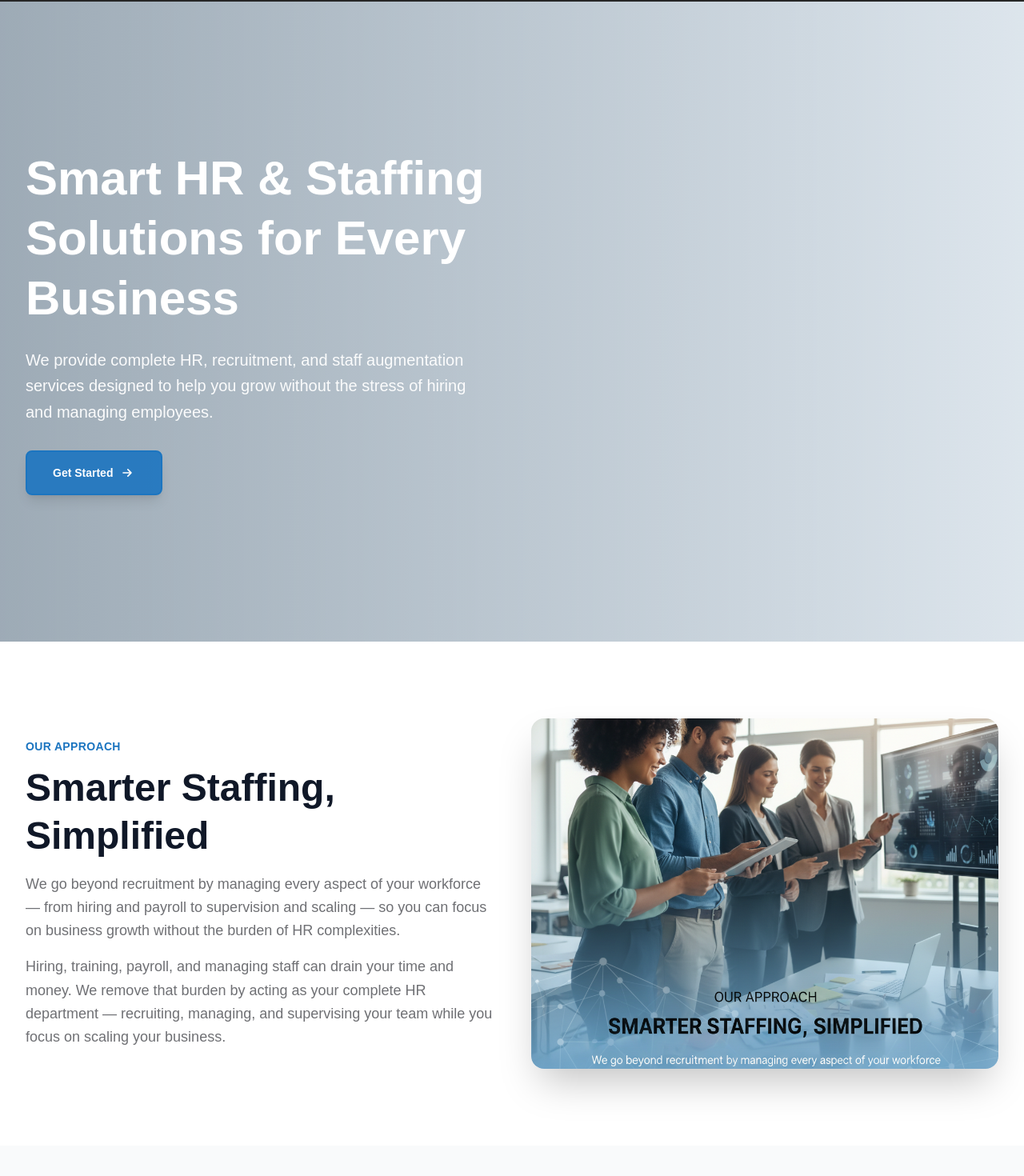
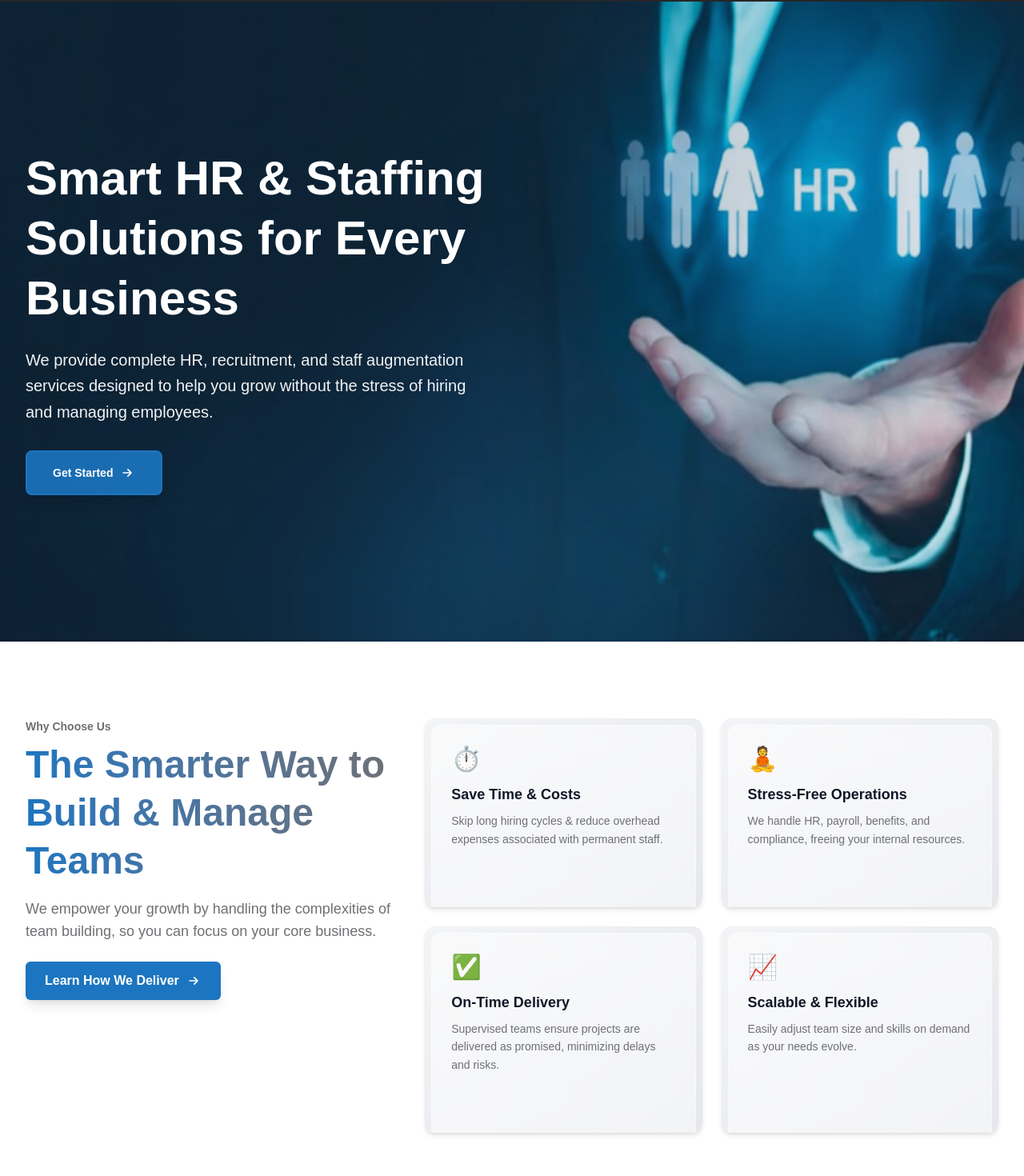
Before and after one commit to Sharmeen-Rauf/escabiz, a Next.js app: page /industries/hr-recruiting in a window 1280 px wide. Shown: the part 58-1528 px from the top of the page at 80% size. Built offline with nearby package versions, Linux system fonts and the light colour scheme.

Commit message:
Enhance HrRecruiting page with new sections and animations. Introduce 'Why Choose Us' section with key benefits, update background image styling for improved aesthetics, and add light-ray animations for visual appeal. Adjust layout for better content organization and readability.

```diff
--- a/src/app/industries/hr-recruiting/page.tsx
+++ b/src/app/industries/hr-recruiting/page.tsx
@@ -12,9 +12,22 @@ export default function HrRecruiting() {
         {/* Header Banner */}
         <section className="relative w-full min-h-[600px] md:min-h-[700px] lg:min-h-[800px] flex items-center overflow-hidden">
           {/* Background layers with explicit z-index to ensure visibility */}
-          <div className="absolute inset-0 z-0 bg-[url('/WhatsApp Image 2025-10-01 at 8.43.28 PM.jpeg')] bg-cover bg-center bg-no-repeat" />
-          <div className="absolute inset-0 z-[1] bg-gradient-to-r from-[#1c75c0]/20 via-[#1c75c0]/15 to-[#1c75c0]/10" />
-          <div className="absolute inset-0 z-[2] bg-gradient-to-r from-black/25 via-black/15 to-black/5" />
+          <div
+            className="absolute inset-0 z-0 bg-cover bg-center bg-no-repeat"
+            style={{
+              backgroundImage:
+                "url(/WhatsApp%20Image%202025-10-01%20at%208.43.28%20PM.jpeg)",
+            }}
+          />
+          {/* Glowing light rays */}
+          <div className="absolute inset-0 z-[1] pointer-events-none overflow-hidden">
+            <div className="absolute -top-1/3 left-1/2 -translate-x-1/2 w-[1200px] h-[1200px] opacity-40 blur-3xl animate-ray-spin" style={{background: "conic-gradient(from 90deg at 50% 50%, rgba(28,117,192,0) 0deg, rgba(28,117,192,0.55) 60deg, rgba(28,117,192,0) 120deg)"}} />
+            <div className="absolute -bottom-1/2 right-1/3 w-[900px] h-[900px] opacity-30 blur-3xl animate-ray-spin-slow" style={{background: "conic-gradient(from 0deg at 50% 50%, rgba(20,200,255,0) 0deg, rgba(20,200,255,0.45) 50deg, rgba(20,200,255,0) 120deg)"}} />
+            <div className="absolute top-1/2 -left-1/4 w-[1000px] h-[1000px] opacity-25 blur-[60px] animate-ray-spin-rev" style={{background: "conic-gradient(from 180deg at 50% 50%, rgba(0,168,255,0) 0deg, rgba(0,168,255,0.5) 70deg, rgba(0,168,255,0) 140deg)"}} />
+          </div>
+          {/* Soft color and dark overlays above rays for readability */}
+          <div className="absolute inset-0 z-[2] bg-gradient-to-r from-[#1c75c0]/20 via-[#1c75c0]/15 to-[#1c75c0]/10" />
+          <div className="absolute inset-0 z-[3] bg-gradient-to-r from-black/25 via-black/15 to-black/5" />
 
           <div className="relative z-10 w-full max-w-7xl mx-auto px-4 sm:px-6 lg:px-8 py-20 lg:py-24">
             <div className="max-w-2xl animate-fade-in-up">
@@ -28,6 +41,40 @@ export default function HrRecruiting() {
                 Get Started
                 <svg className="ml-2 w-5 h-5" fill="none" stroke="currentColor" viewBox="0 0 24 24"><path strokeLinecap="round" strokeLinejoin="round" strokeWidth={2} d="M13 7l5 5m0 0l-5 5m5-5H6" /></svg>
               </Link>
+            </div>
+          </div>
+        </section>
+
+        {/* Why Choose Us - left text, right grid */}
+        <section className="w-full bg-white py-16 md:py-20 lg:py-24">
+          <div className="w-full max-w-7xl mx-auto px-4 sm:px-6 lg:px-8">
+            <div className="grid grid-cols-1 lg:grid-cols-5 gap-8">
+              <div className="lg:col-span-2">
+                <p className="text-sm font-semibold text-[#6f7074] mb-2">Why Choose Us</p>
+                <h3 className="text-3xl sm:text-4xl md:text-5xl font-extrabold leading-tight bg-gradient-to-r from-[#1c75c0] to-[#6f7074] bg-clip-text text-transparent mb-4">
+                  The Smarter Way to Build & Manage Teams
+                </h3>
+                <p className="text-base md:text-lg text-[#6f7074] mb-6">
+                  We empower your growth by handling the complexities of team building, so you can focus on your core business.
+                </p>
+                <Link href="/lets-talk" className="inline-flex items-center px-6 py-3 rounded-md bg-[#1c75c0] text-white font-semibold shadow-lg hover:bg-[#1565a0] transition">
+                  Learn How We Deliver
+                  <svg className="w-5 h-5 ml-2" fill="none" stroke="currentColor" viewBox="0 0 24 24"><path strokeLinecap="round" strokeLinejoin="round" strokeWidth={2} d="M13 7l5 5m0 0l-5 5m5-5H6"/></svg>
+                </Link>
+              </div>
+              <div className="lg:col-span-3 grid grid-cols-1 sm:grid-cols-2 gap-6">
+                {[{title:'Save Time & Costs',desc:'Skip long hiring cycles & reduce overhead expenses associated with permanent staff.'},{title:'Stress‑Free Operations',desc:'We handle HR, payroll, benefits, and compliance, freeing your internal resources.'},{title:'On‑Time Delivery',desc:'Supervised teams ensure projects are delivered as promised, minimizing delays and risks.'},{title:'Scalable & Flexible',desc:'Easily adjust team size and skills on demand as your needs evolve.'}].map((c,i)=> (
+                  <div key={i} className="group relative rounded-xl overflow-hidden shadow-md hover:shadow-2xl transition-all duration-300">
+                    <div className="absolute inset-0 bg-gradient-to-br from-gray-100 to-gray-200" />
+                    <div className="relative z-10 p-6 backdrop-blur-xl bg-white/50 border border-white/40 rounded-xl m-2 h-full flex flex-col">
+                      <div className="text-3xl mb-3">{['⏱️','🧘','✅','📈'][i]}</div>
+                      <h4 className="text-lg font-bold text-gray-900 mb-2">{c.title}</h4>
+                      <p className="text-[#6f7074] text-sm leading-relaxed flex-1">{c.desc}</p>
+                      <span className="mt-4 inline-flex items-center text-[#1c75c0] font-semibold opacity-0 group-hover:opacity-100 transition">Get More Info<svg className="w-4 h-4 ml-1" fill="none" stroke="currentColor" viewBox="0 0 24 24"><path strokeLinecap="round" strokeLinejoin="round" strokeWidth={2} d="M13 7l5 5m0 0l-5 5m5-5H6"/></svg></span>
+                    </div>
+                  </div>
+                ))}
+              </div>
             </div>
           </div>
         </section>
@@ -120,13 +167,47 @@ export default function HrRecruiting() {
           </div>
         </section>
 
-        {/* Showcase Image */}
+        {/* Showcase Image (Cube graphic) */}
         <section className="w-full bg-gray-50 py-12 md:py-16 lg:py-20">
           <div className="w-full max-w-[1400px] mx-auto px-0 sm:px-4 lg:px-6">
             <div className="relative rounded-none lg:rounded-2xl overflow-hidden shadow-2xl">
               {/* Full-width and taller image, no cropping */}
               <div className="relative w-full h-[420px] md:h-[520px] lg:h-[680px] bg-white">
                 <Image src="/My Work-01 (1).jpg" alt="Showcase" fill className="object-contain" />
+              </div>
+            </div>
+          </div>
+        </section>
+
+        {/* Why Choose Us - placed after cube image and before ending CTA */}
+        <section className="w-full bg-white py-16 md:py-20 lg:py-24">
+          <div className="w-full max-w-7xl mx-auto px-4 sm:px-6 lg:px-8">
+            <div className="grid grid-cols-1 lg:grid-cols-5 gap-8">
+              <div className="lg:col-span-2">
+                <p className="text-sm font-semibold text-[#6f7074] mb-2">Why Choose Us</p>
+                <h3 className="text-3xl sm:text-4xl md:text-5xl font-extrabold leading-tight bg-gradient-to-r from-[#1c75c0] to-[#6f7074] bg-clip-text text-transparent mb-4">
+                  The Smarter Way to Build & Manage Teams
+                </h3>
+                <p className="text-base md:text-lg text-[#6f7074] mb-6">
+                  We empower your growth by handling the complexities of team building, so you can focus on your core business.
+                </p>
+                <Link href="/lets-talk" className="inline-flex items-center px-6 py-3 rounded-md bg-[#1c75c0] text-white font-semibold shadow-lg hover:bg-[#1565a0] transition">
+                  Learn How We Deliver
+                  <svg className="w-5 h-5 ml-2" fill="none" stroke="currentColor" viewBox="0 0 24 24"><path strokeLinecap="round" strokeLinejoin="round" strokeWidth={2} d="M13 7l5 5m0 0l-5 5m5-5H6"/></svg>
+                </Link>
+              </div>
+              <div className="lg:col-span-3 grid grid-cols-1 sm:grid-cols-2 gap-6">
+                {[{title:'Save Time & Costs',desc:'Skip long hiring cycles & reduce overhead expenses associated with permanent staff.'},{title:'Stress‑Free Operations',desc:'We handle HR, payroll, benefits, and compliance, freeing your internal resources.'},{title:'On‑Time Delivery',desc:'Supervised teams ensure projects are delivered as promised, minimizing delays and risks.'},{title:'Scalable & Flexible',desc:'Easily adjust team size and skills on demand as your needs evolve.'}].map((c,i)=> (
+                  <div key={i} className="group relative rounded-xl overflow-hidden shadow-md hover:shadow-2xl transition-all duration-300">
+                    <div className="absolute inset-0 bg-gradient-to-br from-gray-100 to-gray-200" />
+                    <div className="relative z-10 p-6 backdrop-blur-xl bg-white/50 border border-white/40 rounded-xl m-2 h-full flex flex-col">
+                      <div className="text-3xl mb-3">{['⏱️','🧘','✅','📈'][i]}</div>
+                      <h4 className="text-lg font-bold text-gray-900 mb-2">{c.title}</h4>
+                      <p className="text-[#6f7074] text-sm leading-relaxed flex-1">{c.desc}</p>
+                      <span className="mt-4 inline-flex items-center text-[#1c75c0] font-semibold opacity-0 group-hover:opacity-100 transition">Get More Info<svg className="w-4 h-4 ml-1" fill="none" stroke="currentColor" viewBox="0 0 24 24"><path strokeLinecap="round" strokeLinejoin="round" strokeWidth={2} d="M13 7l5 5m0 0l-5 5m5-5H6"/></svg></span>
+                    </div>
+                  </div>
+                ))}
               </div>
             </div>
           </div>
@@ -151,6 +232,15 @@ export default function HrRecruiting() {
         </section>
       </main>
 
+      {/* Local styles for premium light-ray animations */}
+      <style jsx>{`
+        @keyframes ray-spin { from { transform: rotate(0deg); } to { transform: rotate(360deg); } }
+        @keyframes ray-spin-rev { from { transform: rotate(360deg); } to { transform: rotate(0deg); } }
+        .animate-ray-spin { animation: ray-spin 60s linear infinite; }
+        .animate-ray-spin-slow { animation: ray-spin 90s linear infinite; }
+        .animate-ray-spin-rev { animation: ray-spin-rev 75s linear infinite; }
+      `}</style>
+
       {/* Footer (reuse style from other pages) */}
       <footer className="w-full bg-black text-white">
         <div className="w-full max-w-7xl mx-auto px-4 sm:px-6 lg:px-8 py-12 md:py-16">
@@ -168,7 +258,18 @@ export default function HrRecruiting() {
             <div className="flex flex-col">
               <div className="flex items-center space-x-2 mb-3">
                 <div className="w-6 h-4 flex-shrink-0 rounded-sm overflow-hidden border border-white/20">
-                  <svg viewBox="0 0 3 2" className="w-full h-full" preserveAspectRatio="none"><rect width="0.75" height="2" fill="#01411C"/><rect x="0.75" width="2.25" height="2" fill="#FFFFFF"/><path d="M0.45 0.7 A0.2 0.2 0 0 1 0.45 1.3 A0.3 0.3 0 0 0 0.45 0.7 Z" fill="#FFFFFF"/><path d="M0.35 1 L0.37 0.9 L0.32 0.85 L0.42 0.85 L0.47 0.9 L0.45 1 L0.5 1.1 L0.4 1.05 L0.35 1.1 Z" fill="#FFFFFF"/></svg>
+                  {/* Pakistan Flag: white hoist stripe, green field, white crescent & star */}
+                  <svg viewBox="0 0 60 40" className="w-full h-full">
+                    {/* Green field */}
+                    <rect x="12" y="0" width="48" height="40" fill="#01411C" />
+                    {/* White hoist stripe */}
+                    <rect x="0" y="0" width="12" height="40" fill="#FFFFFF" />
+                    {/* Crescent */}
+                    <circle cx="36" cy="20" r="10" fill="#FFFFFF" />
+                    <circle cx="39" cy="20" r="10" fill="#01411C" />
+                    {/* Star */}
+                    <polygon points="44,13 45.9,18 51,18 46.8,21.2 48.5,26 44,23 39.5,26 41.2,21.2 37,18 42.1,18" fill="#FFFFFF" />
+                  </svg>
                 </div>
                 <h4 className="text-base font-semibold text-white">Pakistan Office</h4>
               </div>
```
